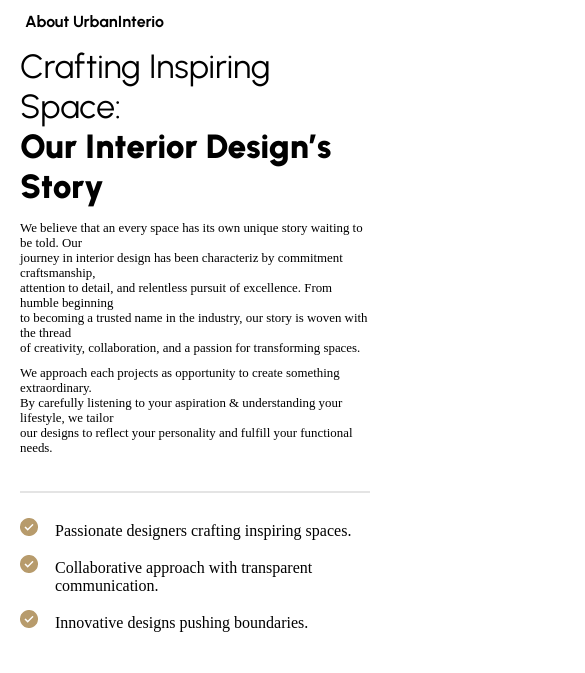
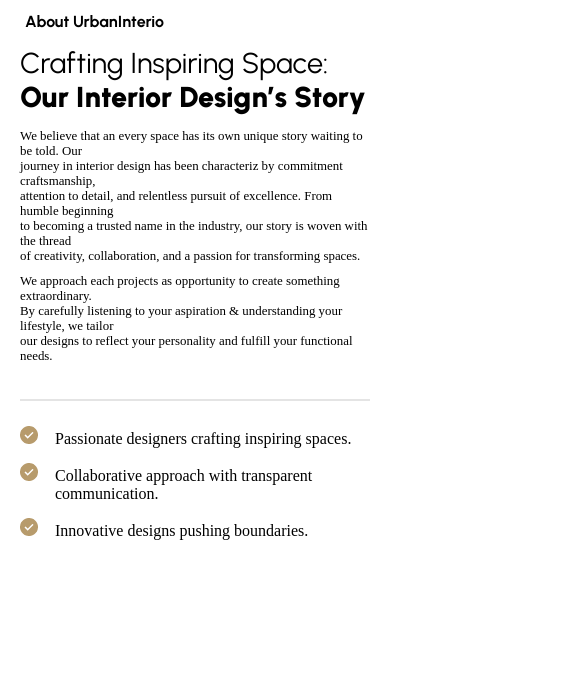
Before and after one commit to lizz0707/UrbanIn, a plain HTML site: page index.html in a window 390 px wide. Shown: the part 1322-1995 px from the top of the page, 585 px wide, since content can reach past the window. Drawn offline with Linux system fonts and the light colour scheme; a web font is replaced by a local one.

Commit message:
style.css

```diff
--- a/css/style.css
+++ b/css/style.css
@@ -775,6 +775,7 @@
 
   .poisk {
     flex-direction: column;
+    width: 100%;
   }
 
   .header__list {
@@ -838,15 +839,17 @@
     justify-content: flex-end;
     padding: 20px;
     margin-top: 5px;
+    width: 100%;
   }
 
   .title_one1 {
-    font-size: 210%;
+    font-size: 180%;
     text-wrap: auto;
+
   }
 
   .title_two1 {
-    font-size: 210%;
+    font-size: 180%;
     text-wrap: auto;
   }
 
```
